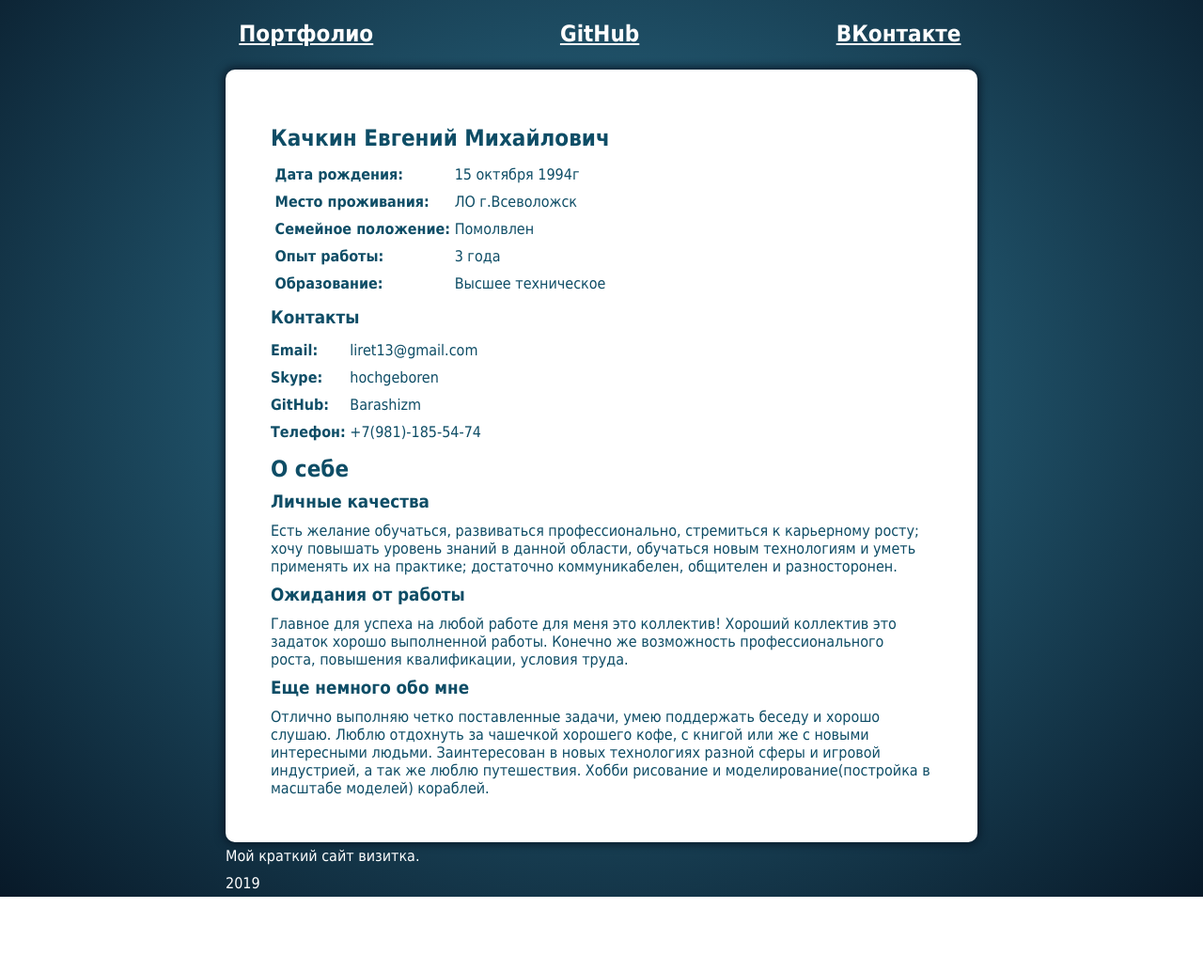
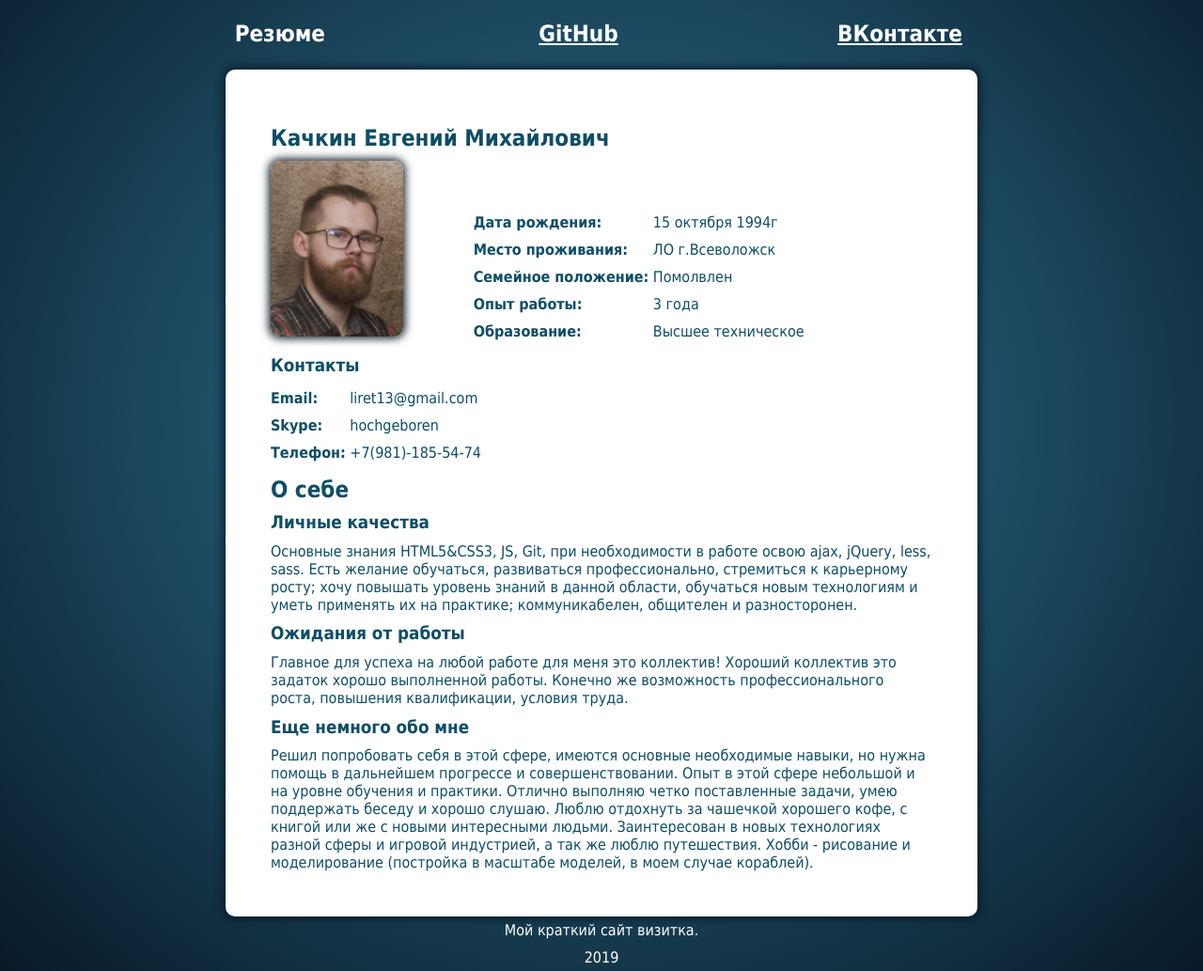
Before and after one commit to Barashizm/ka4vis, a plain HTML site: page ka4vis.html in a window 1280 px wide. Shown: the part 140-1173 px from the top of the page at 94% size. Before the commit the page ends 1094 px from the top, so only its background shows below. Drawn offline with Linux system fonts and the light colour scheme.

Commit message:
version 1
end version

```diff
--- a/ka4vis.html
+++ b/ka4vis.html
@@ -14,8 +14,8 @@
 			</div>
 			<nav id="menu">
 				<ul>
-					<li>
-						<h2>Портфолио</h2>
+					<li id="rezume">
+						<h2>Резюме</h2>
 					</li>
 					<li id="git"><a href="https://github.com/Barashizm">
 						<h2>GitHub</h2>
@@ -27,9 +27,9 @@
 			</nav>
 		</header>
 		<main>
-			<div class="mainPart" id="point">
+			<div id="point">
 				<h2>Качкин Евгений Михайлович</h2>
-				<div><img src="" alt=""></div>
+				<img src="img/me.jpg" alt="me">
 				<div class="bold">
 					<p>Дата рождения:</p>
 					<p>Место проживания:</p>
@@ -45,28 +45,26 @@
 					<p>Высшее техническое</p>
 				</div>
 			</div>
-			<div class="mainPart" id="contacts">
+			<div id="contacts">
 				<h3>Контакты</h3>
 				<div class="bold">
 					<p>Email:</p>
 					<p>Skype:</p>
-					<p>GitHub:</p>
 					<p>Телефон:</p>
 				</div>
 				<div>
 					<p>liret13@gmail.com</p>
 					<p>hochgeboren</p>
-					<p>Barashizm</p>
 					<p>+7(981)-185-54-74</p>
 				</div>
 			</div>
-			<div class="mainPart" id="me">
+			<div id="me">
 				<h2>О себе</h2>
 				<h3>Личные качества</h3>
 				<div>
-					Есть желание обучаться, развиваться профессионально, стремиться к карьерному росту;
+					Основные знания HTML5&CSS3, JS, Git, при необходимости в работе освою ajax, jQuery, less, sass. Есть желание обучаться, развиваться профессионально, стремиться к карьерному росту;
 					хочу повышать уровень знаний в данной области, обучаться новым технологиям и уметь применять их на практике;
-					достаточно коммуникабелен, общителен и разносторонен.
+					коммуникабелен, общителен и разносторонен.
 				</div>
 				<h3>Ожидания от работы</h3>
 				<div>
@@ -75,10 +73,12 @@
 				</div>
 				<h3>Еще немного обо мне</h3>
 				<div>
+					Решил попробовать себя в этой сфере, имеются основные необходимые навыки,
+					но нужна помощь в дальнейшем прогрессе и совершенствовании. Опыт в этой сфере небольшой и на уровне обучения и практики.
 					Отлично выполняю четко поставленные задачи, умею поддержать беседу и хорошо слушаю.
 					Люблю отдохнуть за чашечкой хорошего кофе, с книгой или же с новыми интересными людьми.
 					Заинтересован в новых технологиях разной сферы и игровой индустрией, а так же люблю путешествия.
-					Хобби рисование и моделирование(постройка в масштабе моделей) кораблей.
+					Хобби - рисование и моделирование (постройка в масштабе моделей, в моем случае кораблей).
 				</div>
 			</div>
 		</main>
--- a/ka4vis_styles.css
+++ b/ka4vis_styles.css
@@ -35,9 +35,12 @@ nav li {
 	text-align: center;
 	text-decoration: underline;
 }
+nav li:hover, #rezume {
+	text-decoration: none;
+}
 #git {
-	margin-right: 25%;
-	margin-left: 25%;
+	margin-right: 28%;
+	margin-left: 28%;
 }
 nav h2 {
 	margin-left: 10%;
@@ -64,9 +67,20 @@ p {
 .bold {
 	font-weight: bold;
 }
-#point div, #contacts div {
+#point img, #point div, #contacts div {
 	display: inline-block;
+}
+#point img {
+	width: 20%;
+	margin-right: 10%;
+	border-radius: 10px;
+	box-shadow: 0 0 10px 2px #081928;
 }
 main h2, h3 {
 	margin: 1.5% 0;
 }
+
+footer p {
+	text-align: center;
+	font-size: 1em;
+}
```
Also changed, not shown: img/me.jpg (added).
